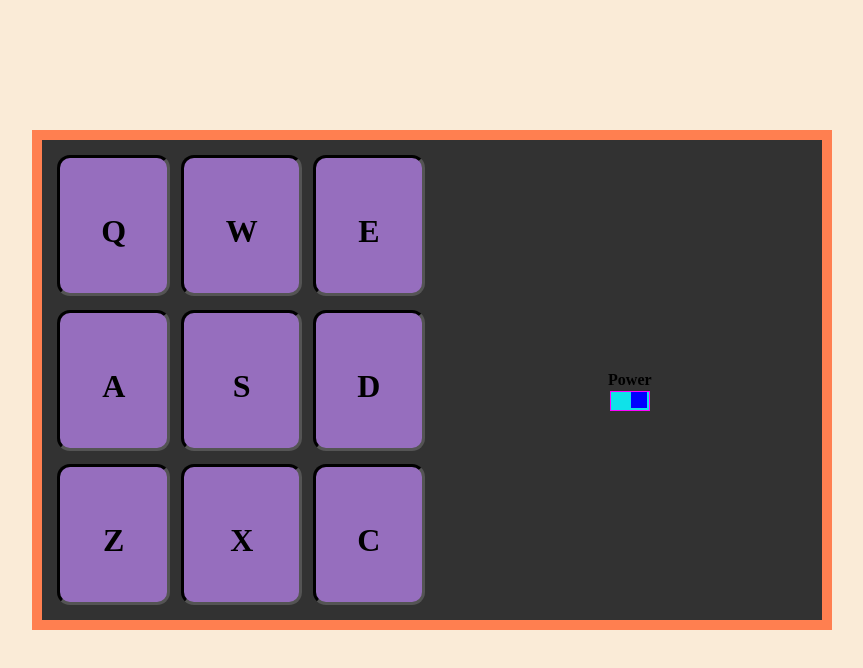
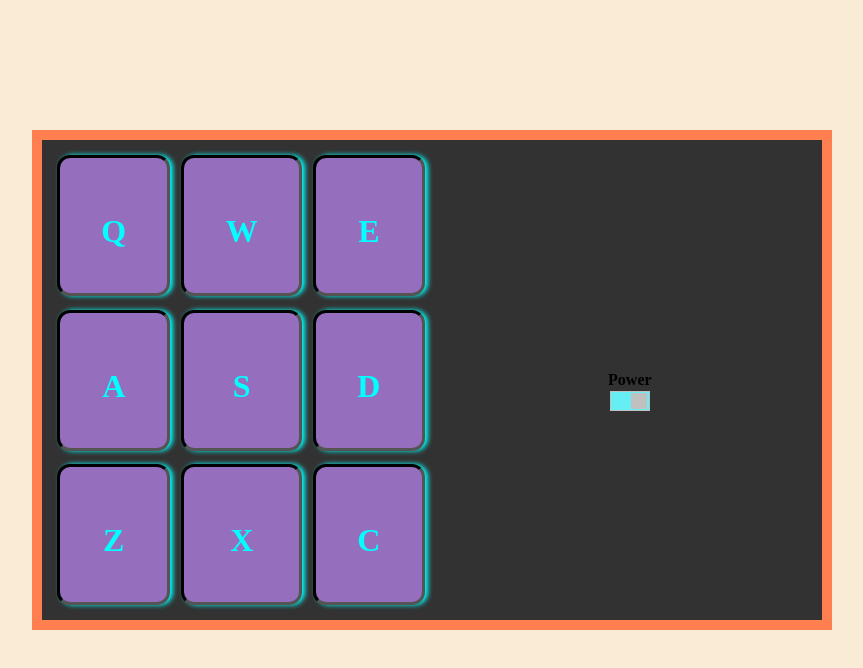
Before and after one commit to ovilogic/drumMachine, a React (Create React App) app: page / in a window 1280 px wide. Shown: the top 668 px of the page, without its empty margins (208-1071 px from the left). Built offline with nearby package versions, Linux system fonts and the light colour scheme.

Commit message:
keypress function now also makes it look as if the key is pressed: audio elem also has a parentElement object

```diff
--- a/src/App.js
+++ b/src/App.js
@@ -66,6 +66,9 @@ function App() {
 
 
 
+const [padKey, setPadKey] = useState({color: 'aqua'})
+
+
 const [on, setOn] = useState(true)
 
 const handlePower = () => {
@@ -74,22 +77,33 @@ const handlePower = () => {
 
 const handlePlay = (ref) => {
   if (on == true) {
-      console.log('in handlePlay   ', ref.current)
-      ref.current.play()}
-}
-console.log(on)
+      ref.current.play()};
+      ref.current.parentElement.style.boxShadow = 'none';
+      ref.current.parentElement.style.color = 'rgb(50, 50 , 50';
+      setTimeout(() => {
+        ref.current.parentElement.style.boxShadow = 'cyan 3px 0px 5px';
+        ref.current.parentElement.style.color = 'aqua'
+      }, 100)
 
 
+    console.log(ref.current.parentElement.style)
+}
+
+
+const onKeyPress = (event) => {
+  let key = keys.filter(k => event.key.toUpperCase() == k.press );
+    handlePlay(key[0].ref);
+
+
+}
+
 useEffect(() => {
-  document.addEventListener('keypress', (event) => {
-    let key = keys.filter(k => event.key.toUpperCase() == k.press );
-    console.log(key[0], 'in doc event listener')
-    console.log('in eventLIstener  ', on)
+  window.addEventListener('keypress', onKeyPress);
 
-    handlePlay(key[0].ref)
-  })
+  return () => { window.removeEventListener('keypress', onKeyPress)}
+}, [on])
 
-}, [on])
+
 
 
   return (
@@ -97,7 +111,8 @@ useEffect(() => {
     <div id='drum-machine'>
 
       <div id='display'>
-        <Pad handlePower={handlePower} handlePlay={handlePlay} keys={keys} />
+        <Pad handlePower={handlePower} handlePlay={handlePlay} keys={keys}
+        padKey={padKey} />
       </div>
 
     </div>
--- a/src/components/pad.jsx
+++ b/src/components/pad.jsx
@@ -3,17 +3,22 @@ import React, { useState, useEffect, useRef } from 'react';
 import '../style/pad.css'
 
 
-const Pad = ({ keys, handlePower, handlePlay }) => {
+const Pad = ({ keys, handlePower, handlePlay, padKey }) => {
 
 
 
     let keyboard = () => keys.map(item =>
         <div key={item.press} id={item.press} className='drum-pad'
-         onClick={() => handlePlay(item.ref)}>
+         onClick={() => handlePlay(item.ref)}
+         onKeyDown={() => {
+             padKey = { color: 'blue'
+               }
+               console.log(padKey)
+         }}
+         style={padKey}>
             <h1>{item.press}</h1>
             <audio id={item.press} ref={item.ref} className='clip' src={item.src} ></audio>
         </div>
-
     )
 
     return (
--- a/src/style/pad.css
+++ b/src/style/pad.css
@@ -44,8 +44,6 @@
         gap: 3%;
         background-color: rgb(50, 50, 50);
         padding: 15px;
-
-
     }
 
     .drum-pad {
@@ -53,18 +51,31 @@
         background-color: rgb(150, 110, 190);
         border: 3px inset black;
         border-radius: 13px;
+        box-shadow: cyan 3px 0px 5px;
+    }
 
+    .drum-pad:active {
+      box-shadow: none;
     }
+
+    .no-shadow {
+      text-align: center;
+        background-color: rgb(150, 110, 190);
+        border: 3px inset black;
+        border-radius: 13px;
+    }
+
+    .active {
+      box-shadow: none;
+    }
+
+
 
     .drum-pad h1 {
         display: block;
         position: relative;
         top: 25%;
-
-
     }
-
-
 
     .clip {
         display: none;
@@ -110,7 +121,7 @@
         left: 0;
         right: 0;
         bottom: 0;
-        background-color: rgb(15, 226, 233);
+        background-color: rgb(101, 238, 243);
         -webkit-transition: .4s;
         transition: .4s;
       }
@@ -121,8 +132,8 @@
         height: 16px;
         width: 16px;
         right: 2px;
-        bottom: 2px;
-        background-color: blue;
+        bottom: 1px;
+        background-color: silver;
         -webkit-transition: .4s;
         transition: .4s;
       }
@@ -142,5 +153,5 @@
       }
 
   .power label {
-    border: 1px solid fuchsia;
+    border: 1px solid silver;
   }
```
